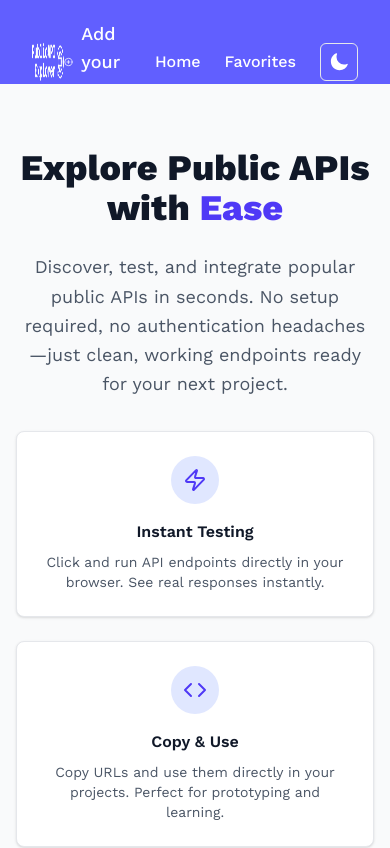
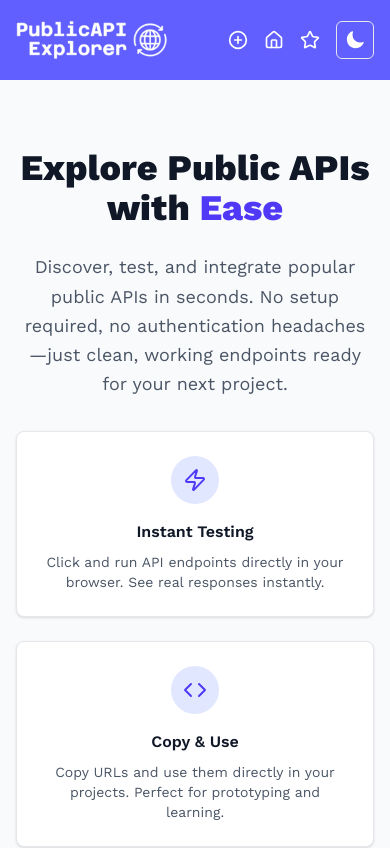
Before and after one commit to Adityan05/public-api-explorer, a Next.js app: page / in a window 390 px wide. Shown: the top 848 px of the page. Built offline with nearby package versions, Linux system fonts and the light colour scheme; no server answers; the database is empty.

Commit message:
Improved Navigation bar for mobile screens and improved api tester ux for cors issues.

```diff
--- a/components/Navbar.jsx
+++ b/components/Navbar.jsx
@@ -1,11 +1,54 @@
+// import Link from "next/link";
+// import Image from "next/image";
+// import ThemeToggle from "./ThemeToggle";
+// import { PlusCircle } from "lucide-react";
+
+// const Navbar = () => (
+//   <header className="w-full bg-indigo-500 text-white dark:bg-indigo-600 ">
+//     <nav className="mx-auto flex max-w-6xl items-center justify-between px-8 py-5">
+//       {/* logo */}
+//       <Link href="/" className="flex items-center">
+//         <Image
+//           src="/publicapilogo-light.png"
+//           alt="Public API Explorer"
+//           width={120}
+//           height={40}
+//           className="h-10 w-auto"
+//         />
+//       </Link>
+
+//       {/* links + dark-mode toggle */}
+//       <div className="flex items-center gap-6 text-base md:text-lg font-medium">
+//         <Link
+//           href="/add-api"
+//           className="inline-flex items-center gap-2 text-lg text-white hover:underline transition"
+//         >
+//           <PlusCircle className="w-5 h-5" />
+//           Add your API
+//         </Link>
+
+//         <Link href="/" className="hover:text-indigo-200">
+//           Home
+//         </Link>
+//         <Link href="/favorites" className="hover:text-indigo-200">
+//           Favorites
+//         </Link>
+
+//         <ThemeToggle />
+//       </div>
+//     </nav>
+//   </header>
+// );
+
+// export default Navbar;
 import Link from "next/link";
 import Image from "next/image";
 import ThemeToggle from "./ThemeToggle";
-import { PlusCircle } from "lucide-react";
+import { PlusCircle, Home, Star } from "lucide-react";
 
 const Navbar = () => (
   <header className="w-full bg-indigo-500 text-white dark:bg-indigo-600 ">
-    <nav className="mx-auto flex max-w-6xl items-center justify-between px-8 py-5">
+    <nav className="mx-auto flex max-w-6xl items-center justify-between px-4 md:px-8 py-5">
       {/* logo */}
       <Link href="/" className="flex items-center">
         <Image
@@ -18,20 +61,37 @@ const Navbar = () => (
       </Link>
 
       {/* links + dark-mode toggle */}
-      <div className="flex items-center gap-6 text-base md:text-lg font-medium">
+      <div className="flex items-center gap-4 md:gap-6 text-base md:text-lg font-medium">
         <Link
           href="/add-api"
           className="inline-flex items-center gap-2 text-lg text-white hover:underline transition"
         >
-          <PlusCircle className="w-5 h-5" />
-          Add your API
+          <PlusCircle
+            className="w-5 h-5 md:hidden"
+            aria-label="Add your API"
+            title="Add your API"
+          />
+          <span className="hidden md:inline">Add your API</span>
         </Link>
 
-        <Link href="/" className="hover:text-indigo-200">
-          Home
+        <Link
+          href="/"
+          className="inline-flex items-center gap-1 hover:text-indigo-200"
+        >
+          <Home className="w-5 h-5 md:hidden" aria-label="Home" title="Home" />
+          <span className="hidden md:inline">Home</span>
         </Link>
-        <Link href="/favorites" className="hover:text-indigo-200">
-          Favorites
+
+        <Link
+          href="/favorites"
+          className="inline-flex items-center gap-1 hover:text-indigo-200"
+        >
+          <Star
+            className="w-5 h-5 md:hidden"
+            aria-label="Favorites"
+            title="Favorites"
+          />
+          <span className="hidden md:inline">Favorites</span>
         </Link>
 
         <ThemeToggle />
--- a/components/RunButtonManager.jsx
+++ b/components/RunButtonManager.jsx
@@ -107,7 +107,7 @@ const RunButtonManager = ({ api }) => {
           Live Tester
         </h2>
         <div id="api-tester">
-          <ApiTester runUrl={testerUrl} /> {/* ✅ Now receives dynamic URL */}
+          <ApiTester runUrl={testerUrl} corsSupported={api.cors} />
         </div>
       </section>
     </>
--- a/components/apitester.jsx
+++ b/components/apitester.jsx
@@ -2,17 +2,17 @@
 
 import { useState, useEffect, useCallback } from "react";
 import dynamic from "next/dynamic";
+import { AlertCircle } from "lucide-react";
 import LoadingSpinner from "@/components/LoadingSpinner";
 
 // Import themes
 import { githubDarkTheme } from "@uiw/react-json-view/githubDark";
-
 import { githubLightTheme } from "@uiw/react-json-view/githubLight";
 
 /* lazy-load JSON viewer */
 const JsonView = dynamic(() => import("@uiw/react-json-view"), { ssr: false });
 
-export default function ApiTester({ runUrl = "" }) {
+export default function ApiTester({ runUrl = "", corsSupported = true }) {
   const [url, setUrl] = useState("");
   const [loading, setLoading] = useState(false);
   const [error, setError] = useState(null);
@@ -56,14 +56,17 @@ export default function ApiTester({ runUrl = "" }) {
   }, []);
 
   useEffect(() => {
-    if (runUrl) {
+    if (runUrl && corsSupported) {
       setUrl(runUrl);
       fetchUrl(runUrl);
+    } else if (runUrl && !corsSupported) {
+      setUrl(runUrl);
     }
-  }, [runUrl, fetchUrl]);
+  }, [runUrl, fetchUrl, corsSupported]);
 
   const onSubmit = (e) => {
     e.preventDefault();
+    if (!corsSupported) return;
     fetchUrl(url);
   };
 
@@ -74,28 +77,67 @@ export default function ApiTester({ runUrl = "" }) {
           value={url}
           onChange={(e) => setUrl(e.target.value)}
           placeholder="https://api.example.com/endpoint"
-          className="flex-1 rounded-md border px-3 py-2 text-sm bg-white dark:bg-gray-800 dark:text-gray-100 border-gray-300 dark:border-gray-700"
+          className={`flex-1 rounded-md border px-3 py-2 text-sm bg-white dark:bg-gray-800 dark:text-gray-100 border-gray-300 dark:border-gray-700 transition-opacity ${
+            !corsSupported ? "opacity-50 cursor-not-allowed" : ""
+          }`}
+          disabled={!corsSupported}
         />
         <button
           type="submit"
-          disabled={loading || !url}
-          className="rounded-md bg-indigo-600 px-4 py-2 text-sm text-white disabled:cursor-not-allowed disabled:bg-indigo-300"
+          disabled={loading || !url || !corsSupported}
+          className="rounded-md bg-indigo-600 px-4 py-2 text-sm text-white disabled:cursor-not-allowed disabled:bg-indigo-300 dark:disabled:bg-indigo-600/50"
         >
           {loading ? "Loading…" : "Send"}
         </button>
       </form>
 
       <div className="relative h-72 overflow-auto rounded-md bg-gray-50 dark:bg-gray-800 p-3 text-xs text-gray-900 dark:text-gray-100">
+        {/* CORS Not Supported Overlay - Enhanced */}
+        {!corsSupported && (
+          <div className="absolute inset-0 z-20 flex items-center justify-center backdrop-blur-md bg-white/10 dark:bg-gray-900/10 rounded-md">
+            <div className="relative">
+              {/* Background blur effect */}
+              <div className="absolute inset-0 bg-white/90 dark:bg-gray-800/90 backdrop-blur-sm rounded-xl"></div>
+
+              {/* Content */}
+              <div className="relative flex flex-col items-center p-6 space-y-3">
+                <div className="flex items-center justify-center w-12 h-12 rounded-full bg-indigo-100 dark:bg-indigo-900/50">
+                  <AlertCircle className="w-6 h-6 text-indigo-600 dark:text-indigo-400" />
+                </div>
+
+                <div className="text-center space-y-2">
+                  <h3 className="font-semibold text-base text-indigo-600 dark:text-indigo-400">
+                    CORS Not Supported
+                  </h3>
+                  <p className="text-sm text-gray-600 dark:text-gray-400 max-w-xs leading-relaxed">
+                    This API cannot be tested directly in the browser due to
+                    CORS restrictions.
+                  </p>
+                  <p className="text-xs text-gray-500 dark:text-gray-500">
+                    Try using a tool like Postman or curl instead.
+                  </p>
+                </div>
+              </div>
+            </div>
+          </div>
+        )}
+
+        {/* Loading Spinner Overlay */}
         {loading && (
-          <div className="absolute inset-0 z-10 flex items-center justify-center bg-gray-50/80 dark:bg-gray-900/80">
+          <div className="absolute inset-0 z-10 flex items-center justify-center bg-white/80 dark:bg-gray-900/80 backdrop-blur-sm">
             <LoadingSpinner src="/loader.png" size={42} />
           </div>
         )}
 
+        {/* Error Message */}
         {error && !loading && (
-          <span className="text-red-600 dark:text-red-400">Error: {error}</span>
+          <div className="flex items-center gap-2 text-amber-600 dark:text-amber-400">
+            <AlertCircle className="w-4 h-4" />
+            <span>Error: {error}</span>
+          </div>
         )}
 
+        {/* JSON Response Viewer */}
         {response && !loading && (
           <JsonView
             value={response}
@@ -106,6 +148,7 @@ export default function ApiTester({ runUrl = "" }) {
           />
         )}
 
+        {/* No Response Yet Message */}
         {!error && !response && !loading && (
           <span className="text-gray-400 dark:text-gray-500">
             No response yet
```
Also changed, not shown: app/explore/[slug]/page.jsx (+1 -110 lines).
